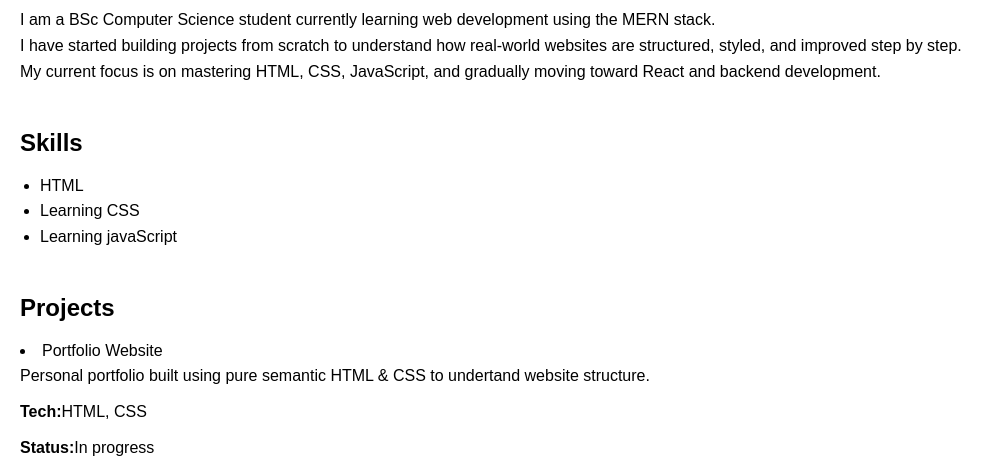
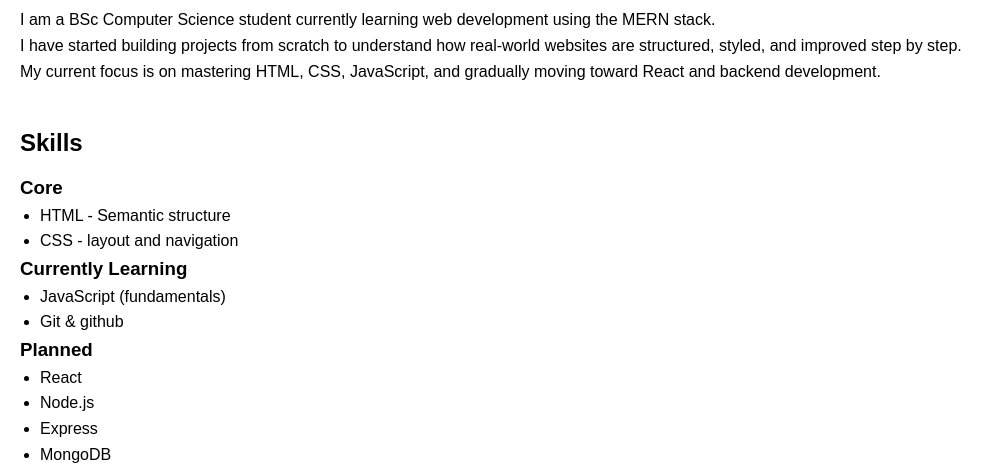
Before and after one commit to vedant-shinde327/portfolio, a plain HTML site: page index.html in a window 1280 px wide. Shown: the part 496-966 px from the top of the page, without its empty margins (0-1004 px from the left). Drawn offline with Linux system fonts and the light colour scheme.

Commit message:
Added honest skills section with learning roadmap

```diff
--- a/index.html
+++ b/index.html
@@ -31,10 +31,23 @@
 
         <section id="Skills">
             <h2>Skills</h2>
+
+            <h3>Core</h3>
             <ul>
-                <li>HTML</li>
-                <li>Learning CSS</li>
-                <li>Learning javaScript</li>
+                <li>HTML - Semantic structure</li>
+                <li>CSS - layout and navigation</li>
+            </ul>
+            <h3>Currently Learning</h3>
+            <ul>
+                <li>JavaScript (fundamentals)</li>
+                <li>Git & github</li>
+            </ul>
+            <h3>Planned</h3>
+            <ul>
+                <li>React</li>
+                <li>Node.js</li>
+                <li>Express</li>
+                <li>MongoDB</li>
             </ul>
         </section>
 
```
